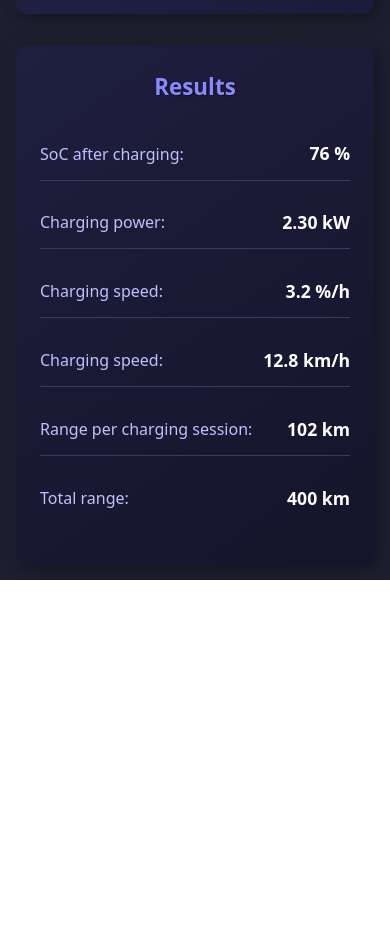
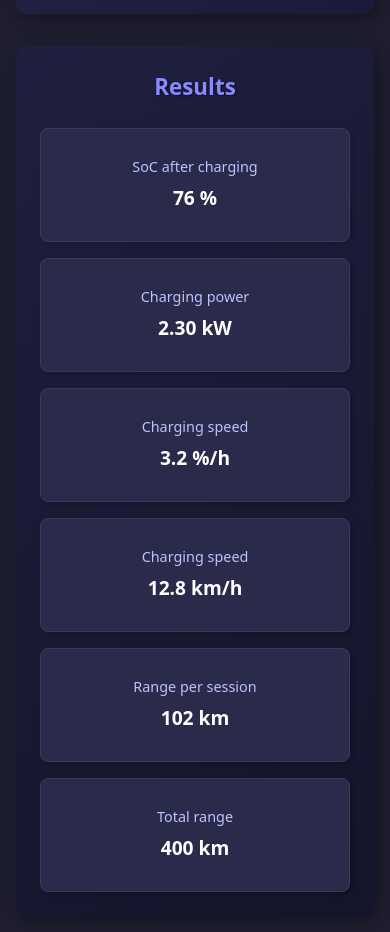
Before and after one commit to s100ian/ev-charging-calculator, a React (Vite) app: page / in a window 390 px wide. Shown: the part 1060-1992 px from the top of the page. Before the commit the page ends 1640 px from the top, so only its background shows below. Built offline with nearby package versions, Linux system fonts and the light colour scheme.

Commit message:
feat: implement responsive grid layout for results display and update item styles

```diff
--- a/src/App.css
+++ b/src/App.css
@@ -117,27 +117,37 @@
   background: linear-gradient(145deg, #1f1f3f, #14142a); /* Darker gradient for results */
 }
 
-.result-item {
-  display: flex;
-  justify-content: space-between;
-  align-items: center; /* Align items vertically */
-  padding: 0.8rem 0; /* Increased padding */
-  border-bottom: 1px solid #3a3a5a; /* Adjusted border color */
-  font-size: 1em;
+.results-grid { /* New grid styles */
+  display: grid;
+  grid-template-columns: repeat(auto-fit, minmax(150px, 1fr)); /* Responsive grid */
+  gap: 1rem; /* Gap between tiles */
+  margin-top: 1rem; /* Space below the heading */
 }
 
-.result-item:last-child {
-  border-bottom: none;
+.result-tile { /* New tile styles */
+  background-color: #2a2a4a; /* Tile background */
+  padding: 1rem;
+  border-radius: 8px;
+  text-align: center;
+  border: 1px solid #3a3a5a;
+  box-shadow: 2px 2px 5px rgba(0, 0, 0, 0.2);
+  display: flex;
+  flex-direction: column; /* Stack label and value vertically */
+  justify-content: center;
+  align-items: center;
+  min-height: 80px; /* Ensure tiles have some height */
 }
 
-.result-item span {
-  color: #c0c0ff; /* Lighter text color */
+.result-tile span {
+  color: #c0c0ff; /* Lighter text color for label */
+  font-size: 0.9em;
+  margin-bottom: 0.4rem; /* Space between label and value */
 }
 
-.result-item strong {
+.result-tile strong {
   color: #ffffff;
   font-weight: 600;
-  font-size: 1.1em; /* Slightly larger result value */
+  font-size: 1.2em; /* Larger result value */
 }
 
 /* Remove default Vite/React logos and styles if not needed */
--- a/src/components/ResultsDisplay.tsx
+++ b/src/components/ResultsDisplay.tsx
@@ -19,44 +19,47 @@ const ResultsDisplay: React.FC<ResultsDisplayProps> = ({
 }) => {
   return (
     <div className="results-section">
+      <h2>Results</h2>
+      <div className="results-grid">
         {" "}
-      {/* Added results-section class */}
-      <h2>Results</h2>
-      <p className="result-item">
+        {/* Added grid container */}
+        <div className="result-tile">
           {" "}
-        {/* Added result-item class */}
-        <span>SoC after charging:</span>{" "}
+          {/* Changed p to div, added class */}
+          <span>SoC after charging</span>
           <strong>{socAfterCharging.toFixed(0)} %</strong>
-      </p>
-      <p className="result-item">
+        </div>
+        <div className="result-tile">
           {" "}
-        {/* Added result-item class */}
-        <span>Charging power:</span>{" "}
+          {/* Changed p to div, added class */}
+          <span>Charging power</span>
           <strong>{chargingPower.toFixed(2)} kW</strong>
-      </p>
-      <p className="result-item">
+        </div>
+        <div className="result-tile">
           {" "}
-        {/* Added result-item class */}
-        <span>Charging speed:</span>{" "}
+          {/* Changed p to div, added class */}
+          <span>Charging speed</span>
           <strong>{chargingSpeedPercent.toFixed(1)} %/h</strong>
-      </p>
-      <p className="result-item">
+        </div>
+        <div className="result-tile">
           {" "}
-        {/* Added result-item class */}
-        <span>Charging speed:</span>{" "}
+          {/* Changed p to div, added class */}
+          <span>Charging speed</span>
           <strong>{chargingSpeedKm.toFixed(1)} km/h</strong>
-      </p>
-      <p className="result-item">
+        </div>
+        <div className="result-tile">
           {" "}
-        {/* Added result-item class */}
-        <span>Range per charging session:</span>{" "}
+          {/* Changed p to div, added class */}
+          <span>Range per session</span>
           <strong>{rangePerSession.toFixed(0)} km</strong>
-      </p>
-      <p className="result-item">
+        </div>
+        <div className="result-tile">
           {" "}
-        {/* Added result-item class */}
-        <span>Total range:</span> <strong>{totalRange.toFixed(0)} km</strong>
-      </p>
+          {/* Changed p to div, added class */}
+          <span>Total range</span>
+          <strong>{totalRange.toFixed(0)} km</strong>
+        </div>
+      </div>
     </div>
   );
 };
```
Lines whose indentation alone changed are shown as unchanged.
